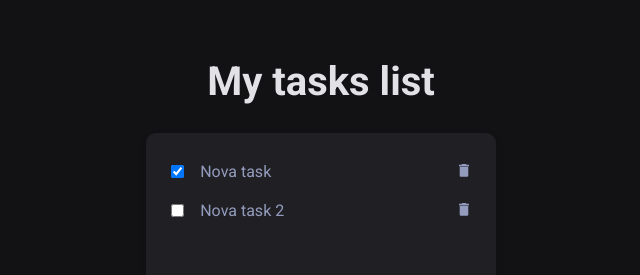
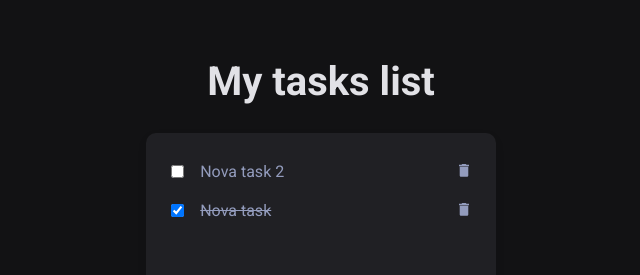
Before and after one commit to leandrorangel94/tasks, an Angular app: page / in a window 1280 px wide. Shown: the top 275 px of the page, without its empty margins (319-959 px from the left). Built offline with nearby package versions, Linux system fonts and the light colour scheme.

Commit message:
Validação de input e deleção de task

```diff
--- a/src/app/modules/home/components/to-do-list/to-do-list.component.html
+++ b/src/app/modules/home/components/to-do-list/to-do-list.component.html
@@ -2,7 +2,12 @@
   <ul *ngIf="taskList.length">
     <li *ngFor="let item of taskList; let i = index">
       <input type="checkbox" [(ngModel)]="item.checked" />
-      <input type="text" [(ngModel)]="item.task" />
+      <input
+        type="text"
+        [(ngModel)]="item.task"
+        [ngClass]="{ checked: item.checked }"
+        (keyup)="validationInput(item.task, i)"
+      />
 
       <button (click)="deleteTaskListItem(i)">
         <img src="assets/icons/icon-trash.svg" alt="ícone de lixeira" />
--- a/src/app/modules/home/components/to-do-list/to-do-list.component.ts
+++ b/src/app/modules/home/components/to-do-list/to-do-list.component.ts
@@ -1,4 +1,4 @@
-import { Component, OnInit } from '@angular/core';
+import { Component, DoCheck, OnInit } from '@angular/core';
 import { TaskList } from '../../model/task-list';
 
 @Component({
@@ -6,7 +6,7 @@
   templateUrl: './to-do-list.component.html',
   styleUrls: ['./to-do-list.component.scss'],
 })
-export class ToDoListComponent implements OnInit {
+export class ToDoListComponent implements DoCheck {
   public taskList: Array<TaskList> = [
     { task: 'Nova task', checked: true },
     { task: 'Nova task 2', checked: false },
@@ -14,7 +14,11 @@
 
   constructor() {}
 
-  ngOnInit(): void {}
+  ngDoCheck(): void {
+    this.taskList.sort(
+      (first, last) => Number(first.checked) - Number(last.checked)
+    );
+  }
 
   public setEmitTaskList(event: string): void {
     if (event.length) this.taskList.push({ task: event, checked: false });
@@ -28,4 +32,14 @@
     const confirm = window.confirm('Você realmente deseja deletar tudo?');
     if (confirm) this.taskList = [];
   }
+
+  public validationInput(event: string, index: number): void {
+    if (!event.length) {
+      const confirm = window.confirm('Task vazia, deseja deletar ela?');
+
+      if (confirm) {
+        this.deleteTaskListItem(index);
+      }
+    }
+  }
 }
```
